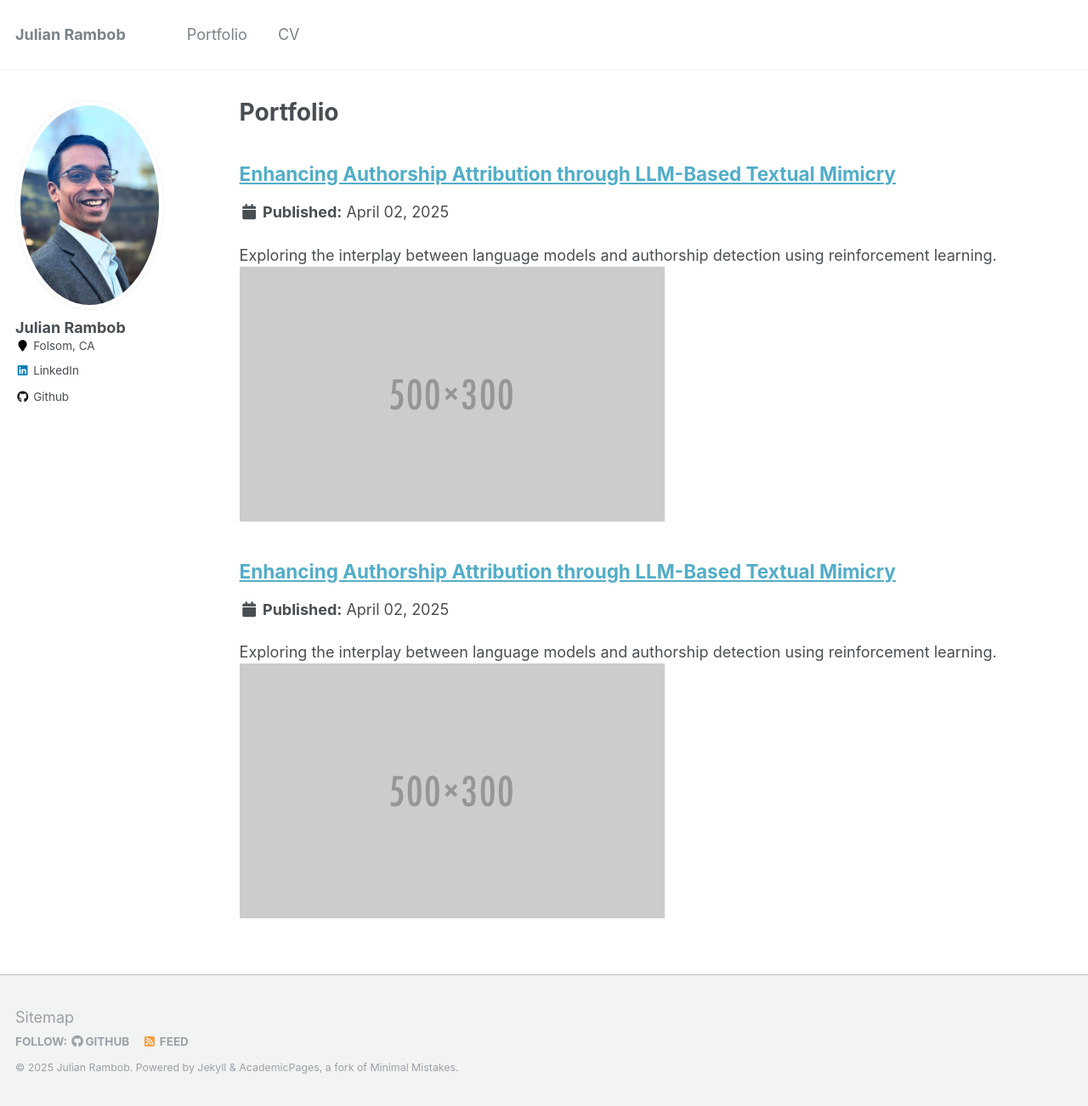
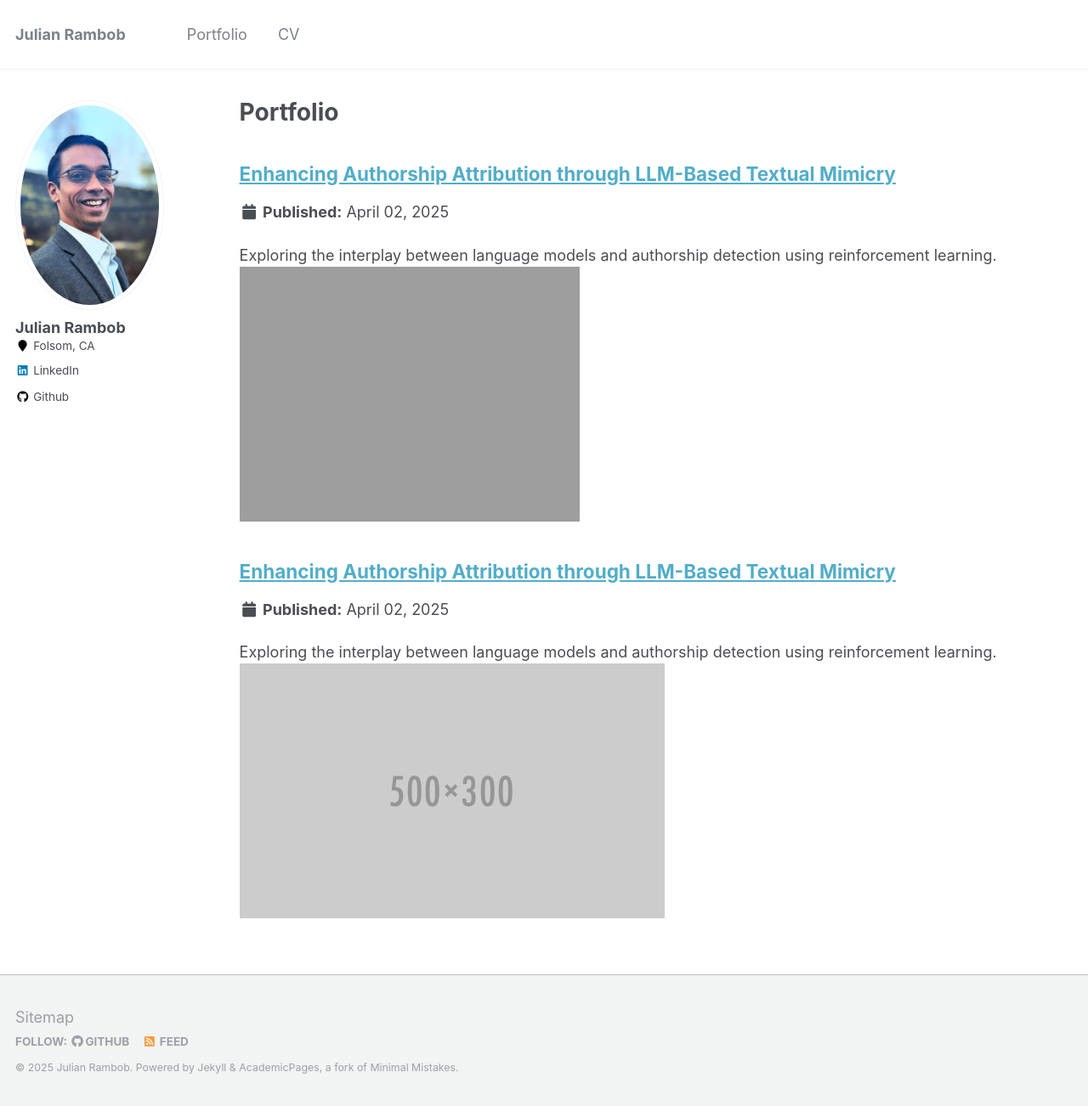
Before and after one commit to julianrambob/julianrambob.github.io, a Jekyll site: the page built from _pages/portfolio.html, in a window 1280 px wide and 1302 px high. Shown: the whole window at 85% size. Built offline with Jekyll 4.4.1, drawn with Linux system fonts in a browser that asks for light colours.

Commit message:
Update portfolio-1.html

```diff
--- a/_portfolio/portfolio-1.html
+++ b/_portfolio/portfolio-1.html
@@ -1,6 +1,6 @@
 ---
 title: "Enhancing Authorship Attribution through LLM-Based Textual Mimicry"
-excerpt: "Exploring the interplay between language models and authorship detection using reinforcement learning.<br/><img src='/images/500x300.png'>"
+excerpt: "Exploring the interplay between language models and authorship detection using reinforcement learning.<br/><img src='/images/authorship_attribution_image(1).png'>"
 collection: portfolio
 ---
 
```
